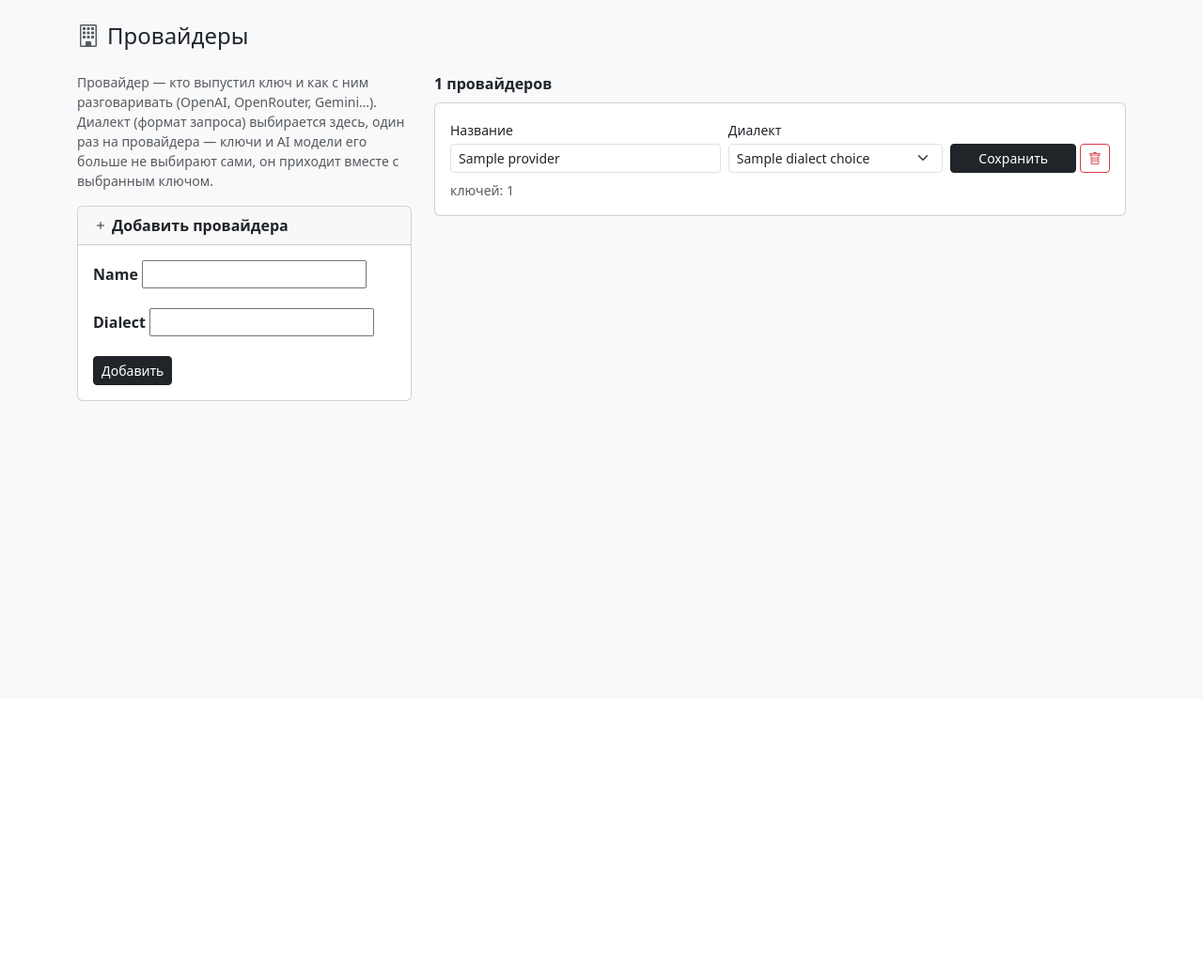
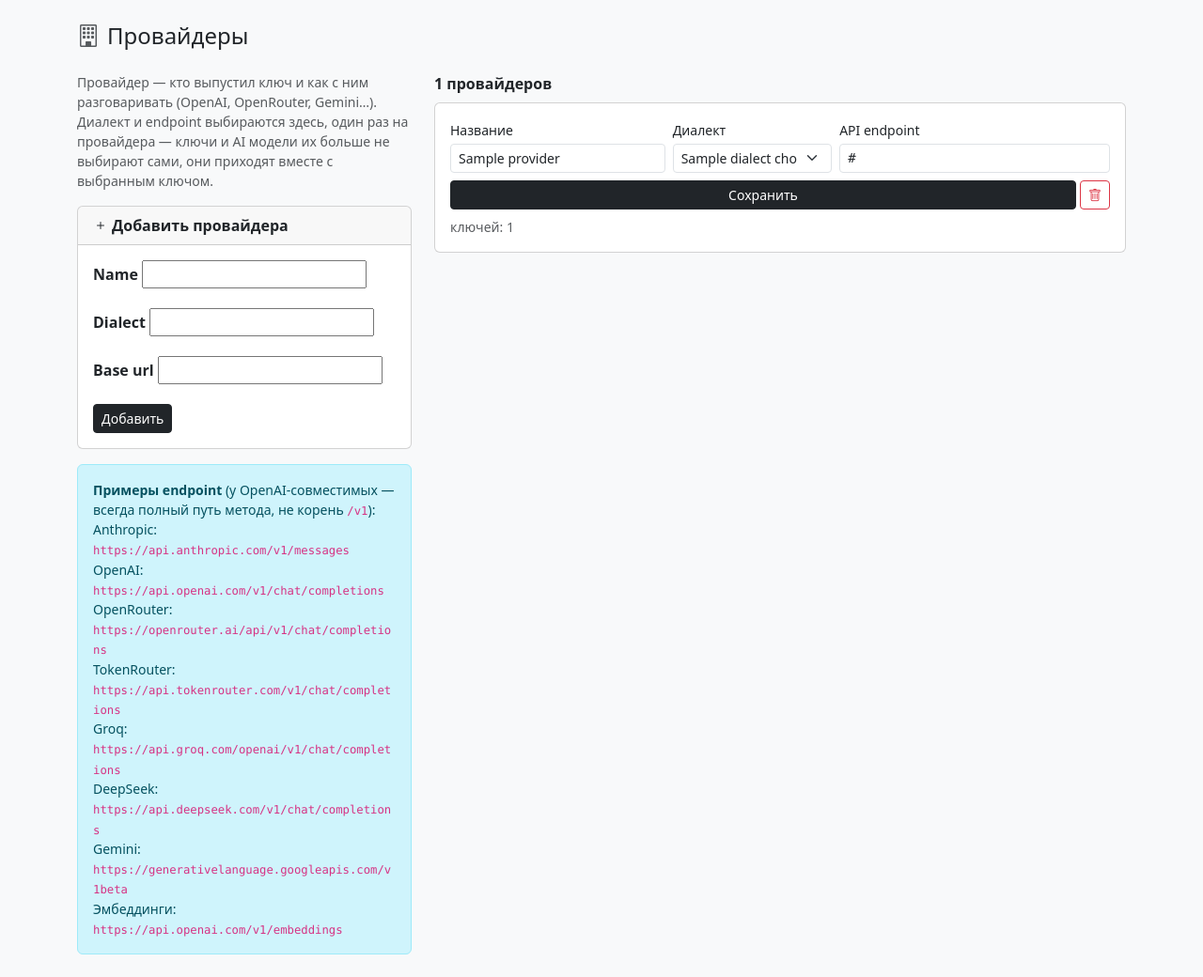
Before and after one commit to geweb7/django-aicore, a Django app: template django_aicore/templates/aicore/providers.html in a window 1280 px wide. Shown: the part 56-1096 px from the top of the page at 94% size. Before the commit the page ends 483 px from the top, so only its background shows below. Run offline with Django 3.2, Linux system fonts and the light colour scheme; the template is opened without the code that fills it: most values are stand-ins (such as "Sample title", 1, 10 or a date in 2020); form fields are guessed from the names that the template uses; some libraries are stand-ins or nearby versions.

Commit message:
0.2.1: перенести API endpoint с AIModel на Provider
base_url — свойство провайдера (один endpoint на сервис), а не отдельной модели: две
модели одного провайдера не могут отвечать на разные адреса. Раньше поле дублировалось
на каждой AIModel и могло разойтись между строками одного и того же провайдера.

Валидация endpoint (корень API, фиксированный адрес OpenRouter) переехала в
ProviderForm вместе с полем — заодно упростилась, т.к. диалект и base_url теперь
в одной форме. Миграция 0012 перегруппирована по (dialect, base_url) вместо одного
dialect: два провайдера с одинаковым диалектом, но разными endpoint (например, OpenAI
и самохостнутый прокси), больше не сливаются в одного Provider с общим адресом.

Co-Authored-By: Claude Sonnet 5 <noreply@anthropic.com>

```diff
--- a/django_aicore/admin.py
+++ b/django_aicore/admin.py
@@ -13,7 +13,7 @@ class AIModelTagInline(admin.TabularInline):
 
 @admin.register(Provider)
 class ProviderAdmin(admin.ModelAdmin):
-    list_display = ["name", "dialect"]
+    list_display = ["name", "dialect", "base_url"]
     list_filter = ["dialect"]
 
 
--- a/django_aicore/core.py
+++ b/django_aicore/core.py
@@ -799,7 +799,7 @@ def _call_ai_model(ai_model, messages, max_tokens=16000, timeout=None, temperatu
 
     if dialect == Provider.DIALECT_GEMINI:
         headers = {"Content-Type": "application/json", "x-goog-api-key": api_key}
-        url = ai_model.base_url.rstrip("/")
+        url = ai_model.api_key.provider.base_url.rstrip("/")
         if ":generateContent" not in url:
             if "v1beta" not in url and "v1" not in url:
                 url = f"{url}/v1beta"
@@ -837,7 +837,7 @@ def _call_ai_model(ai_model, messages, max_tokens=16000, timeout=None, temperatu
         payload["usage"] = {"include": True}
     else:
         headers = {"Content-Type": "application/json", "Authorization": f"Bearer {api_key}"}
-        url = ai_model.base_url
+        url = ai_model.api_key.provider.base_url
         payload = {"model": ai_model.model, "messages": messages, "temperature": temperature}
         if max_tokens:
             payload["max_tokens"] = max_tokens
@@ -1140,7 +1140,7 @@ def get_embeddings_batch(texts, batch_size=100, caller=""):
     if not ai_model:
         return [None] * len(texts), "Нет активной AI модели с ролью «эмбеддинг»"
 
-    base = ai_model.base_url.rstrip("/")
+    base = ai_model.api_key.provider.base_url.rstrip("/")
     url = base if base.endswith("/embeddings") else base + "/embeddings"
     headers = {"Authorization": f"Bearer {ai_model.api_key.key}", "Content-Type": "application/json"}
     where = f"от модели «{ai_model.model}» ({url})"
--- a/django_aicore/models.py
+++ b/django_aicore/models.py
@@ -52,6 +52,10 @@ class Provider(models.Model):
 
     name = models.CharField(max_length=100, verbose_name="Название")
     dialect = models.CharField(max_length=20, choices=DIALECT_CHOICES, verbose_name="Диалект API")
+    # Один endpoint на провайдера, а не на каждую AI модель: две модели одного
+    # провайдера (разные id моделей у одного и того же сервиса) не могут отвечать на
+    # разные адреса — раньше это поле дублировалось на AIModel и могло разойтись.
+    base_url = models.URLField(verbose_name="API endpoint")
 
     class Meta:
         ordering = ["name"]
@@ -107,7 +111,6 @@ class AIModel(models.Model):
     api_key = models.ForeignKey(AIApiKey, on_delete=models.PROTECT, related_name="ai_models",
                                 verbose_name="API ключ")
     model = models.CharField(max_length=100, verbose_name="Модель")
-    base_url = models.URLField(verbose_name="API endpoint")
     role = models.CharField(max_length=10, choices=ROLE_CHOICES, default=ROLE_SMART, verbose_name="Роль")
     is_active = models.BooleanField(default=False, verbose_name="Активный")
     # Несколько активных моделей с одной ролью — нормальное состояние: задачи выбирают
--- a/django_aicore/templates/aicore/ai_models.html
+++ b/django_aicore/templates/aicore/ai_models.html
@@ -101,7 +101,7 @@
                 {% if p.description %}
                   <div class="text-muted small">{{ p.description }}</div>
                 {% endif %}
-                <div class="text-muted small font-monospace text-break" style="font-size:0.75em" title="{{ p.base_url }}">{{ p.base_url }}</div>
+                <div class="text-muted small font-monospace text-break" style="font-size:0.75em" title="{{ p.api_key.provider.base_url }}">{{ p.api_key.provider.base_url }}</div>
               </td>
               <td class="small prov-price">
                 {% if p.api_key.provider.dialect == "openrouter" %}
--- a/django_aicore/templates/aicore/providers.html
+++ b/django_aicore/templates/aicore/providers.html
@@ -12,17 +12,20 @@
 
       <p class="text-muted small">
         Провайдер — кто выпустил ключ и как с ним разговаривать (OpenAI, OpenRouter, Gemini…).
-        Диалект (формат запроса) выбирается здесь, один раз на провайдера — ключи и AI модели
-        его больше не выбирают сами, он приходит вместе с выбранным ключом.
+        Диалект и endpoint выбираются здесь, один раз на провайдера — ключи и AI модели
+        их больше не выбирают сами, они приходят вместе с выбранным ключом.
       </p>
 
-      <div class="card">
+      <div class="card mb-3">
         <div class="card-header fw-semibold">
           <i class="bi bi-plus me-1"></i>Добавить провайдера
         </div>
         <div class="card-body">
           <form method="post" action="{% url 'aicore:provider_add' %}">
             {% csrf_token %}
+            {% if form.errors %}
+              <div class="alert alert-danger small">{{ form.errors }}</div>
+            {% endif %}
             <div class="mb-3">
               <label class="form-label fw-semibold">{{ form.name.label }}</label>
               {{ form.name }}
@@ -31,9 +34,26 @@
               <label class="form-label fw-semibold">{{ form.dialect.label }}</label>
               {{ form.dialect }}
             </div>
+            <div class="mb-3">
+              <label class="form-label fw-semibold">{{ form.base_url.label }}</label>
+              {{ form.base_url }}
+            </div>
             <button type="submit" class="btn btn-sm btn-dark">Добавить</button>
           </form>
         </div>
+      </div>
+
+      <div class="alert alert-info small mb-0">
+        <strong>Примеры endpoint</strong> (у OpenAI-совместимых — всегда полный путь метода,
+        не корень <code>/v1</code>):<br>
+        Anthropic: <code>https://api.anthropic.com/v1/messages</code><br>
+        OpenAI: <code>https://api.openai.com/v1/chat/completions</code><br>
+        OpenRouter: <code>https://openrouter.ai/api/v1/chat/completions</code><br>
+        TokenRouter: <code>https://api.tokenrouter.com/v1/chat/completions</code><br>
+        Groq: <code>https://api.groq.com/openai/v1/chat/completions</code><br>
+        DeepSeek: <code>https://api.deepseek.com/v1/chat/completions</code><br>
+        Gemini: <code>https://generativelanguage.googleapis.com/v1beta</code><br>
+        Эмбеддинги: <code>https://api.openai.com/v1/embeddings</code>
       </div>
 
     </div>
@@ -47,11 +67,11 @@
           <div class="card-body">
             <form method="post" action="{% url 'aicore:provider_save' provider.pk %}" class="row g-2 align-items-end">
               {% csrf_token %}
-              <div class="col-sm-5">
+              <div class="col-sm-4">
                 <label class="form-label small mb-1">Название</label>
                 <input type="text" name="name" value="{{ provider.name }}" class="form-control form-control-sm">
               </div>
-              <div class="col-sm-4">
+              <div class="col-sm-3">
                 <label class="form-label small mb-1">Диалект</label>
                 <select name="dialect" class="form-select form-select-sm">
                   {% for value, label in provider.DIALECT_CHOICES %}
@@ -59,7 +79,11 @@
                   {% endfor %}
                 </select>
               </div>
-              <div class="col-sm-3 d-flex gap-1">
+              <div class="col-sm-5">
+                <label class="form-label small mb-1">API endpoint</label>
+                <input type="url" name="base_url" value="{{ provider.base_url }}" class="form-control form-control-sm font-monospace">
+              </div>
+              <div class="col-12 d-flex gap-1">
                 <button type="submit" class="btn btn-sm btn-dark flex-grow-1">Сохранить</button>
                 <button type="submit" class="btn btn-sm btn-outline-danger"
                         formaction="{% url 'aicore:provider_delete' provider.pk %}"
--- a/django_aicore/tests.py
+++ b/django_aicore/tests.py
@@ -21,9 +21,10 @@ from .models import AICallLog, AIApiKey, AIModel, AITask, Provider
 def make_ai_model(**kwargs):
     dialect = kwargs.pop("dialect", Provider.DIALECT_OPENAI)
     key_value = kwargs.pop("api_key", "k")
-    provider = Provider.objects.create(name=dialect, dialect=dialect)
+    base_url = kwargs.pop("base_url", "https://example.com/v1/chat/completions")
+    provider = Provider.objects.create(name=dialect, dialect=dialect, base_url=base_url)
     api_key = AIApiKey.objects.create(key=key_value, provider=provider)
-    defaults = dict(api_key=api_key, model="m", base_url="https://example.com/v1/chat/completions",
+    defaults = dict(api_key=api_key, model="m",
                     role=AIModel.ROLE_SMART, is_active=True,
                     priority=AIModel.next_free_priority())
     defaults.update(kwargs)
--- a/pyproject.toml
+++ b/pyproject.toml
@@ -4,7 +4,7 @@ build-backend = "setuptools.build_meta"
 
 [project]
 name = "django-aicore"
-version = "0.2.0"
+version = "0.2.1"
 description = "Reusable Django app: AI models by role, providers/keys, model calls, proxy pool, background tasks and call log UI"
 readme = "README.md"
 requires-python = ">=3.10"
```
Also changed, not shown: django_aicore/forms.py (+41 -44 lines), django_aicore/templates/aicore/ai_model_form.html (+3 -16 lines), django_aicore/migrations/0011_provider_aiapikey.py, django_aicore/migrations/0012_link_keys_to_providers.py, django_aicore/migrations/0013_finalize_model_rename.py.
